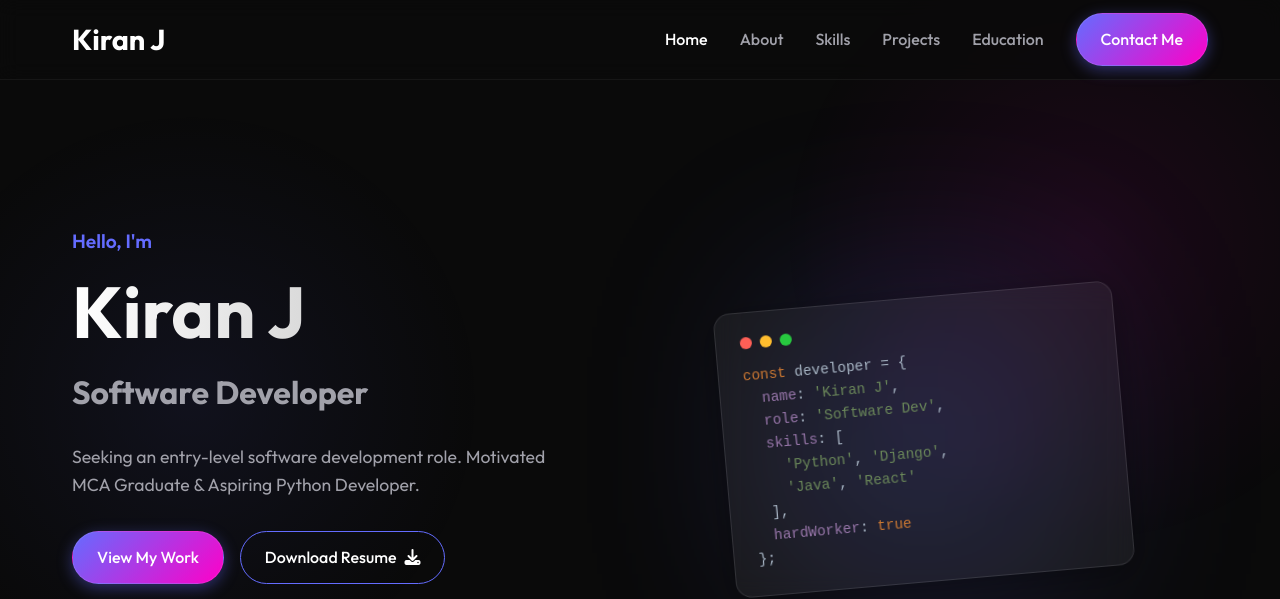
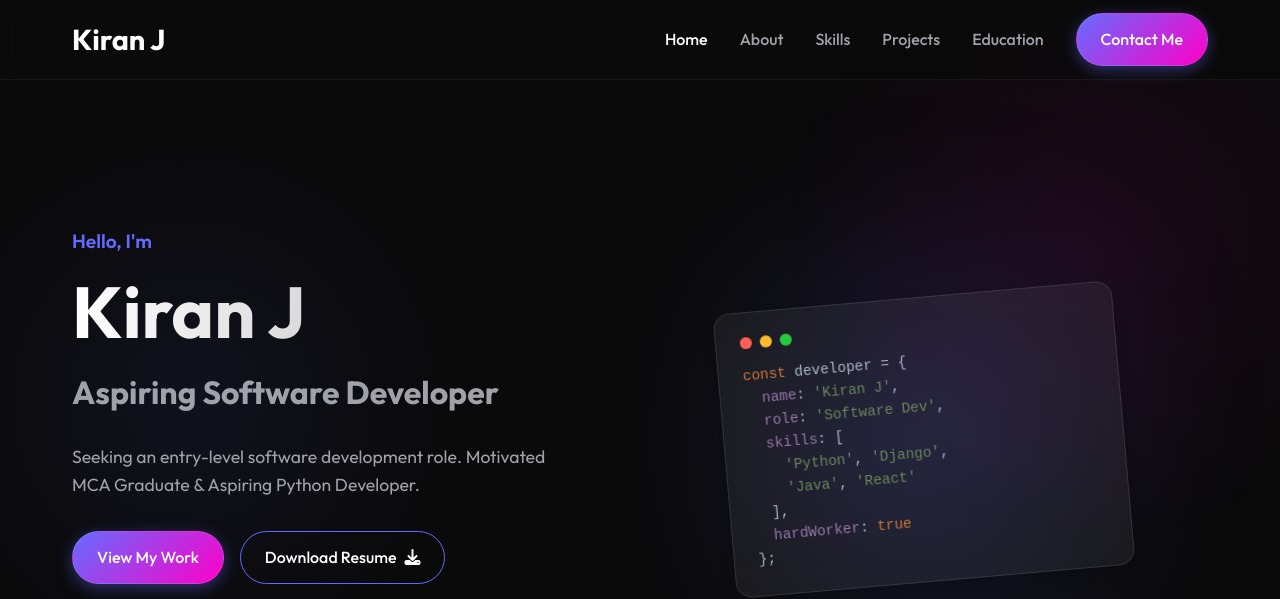
Before and after one commit to kiruuuuuuu/kiran-portfolio, a website built with Vite: page index.html in a window 1280 px wide. Shown: the top 599 px of the page. Built offline with nearby package versions, Linux system fonts and the light colour scheme.

Commit message:
Update index.html

```diff
--- a/index.html
+++ b/index.html
@@ -40,7 +40,7 @@
       <div class="hero-content">
         <span class="greeting">Hello, I'm</span>
         <h1 class="hero-title">Kiran J</h1>
-        <h2 class="hero-subtitle">Software Developer</h2>
+        <h2 class="hero-subtitle">Aspiring Software Developer</h2>
         <p class="hero-description">
           Seeking an entry-level software development role. Motivated MCA Graduate & Aspiring Python Developer.
         </p>
```
